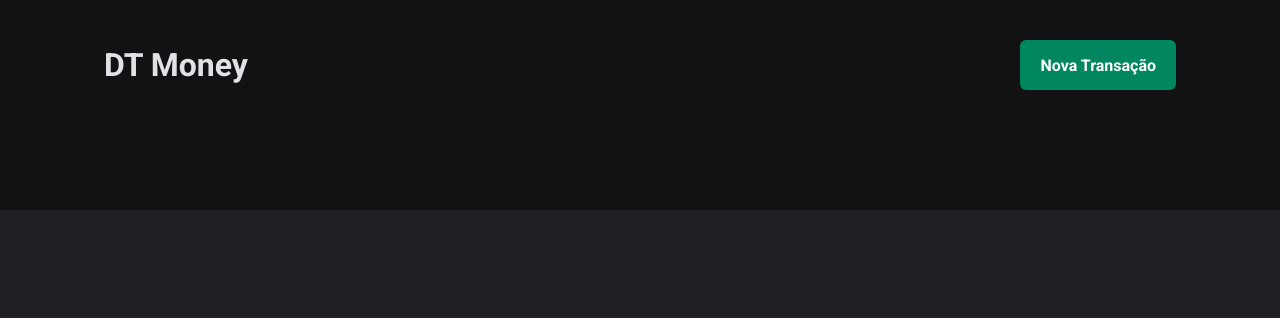
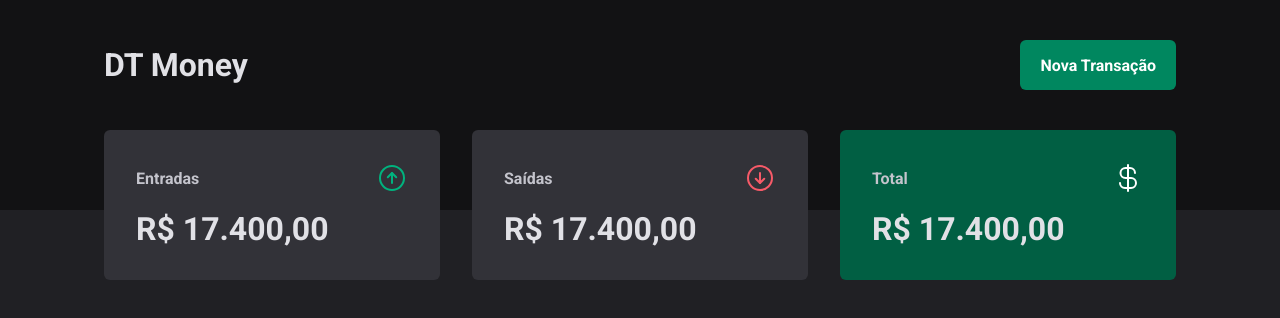
Before and after one commit to ciceroff/dt-money, a React (Vite) app: page / in a window 1280 px wide. Shown: the top 318 px of the page. Built offline with nearby package versions, Linux system fonts and the light colour scheme.

Commit message:
✨ add Summary component

```diff
--- a/package.json
+++ b/package.json
@@ -10,6 +10,7 @@
     "preview": "vite preview"
   },
   "dependencies": {
+    "phosphor-react": "^1.4.1",
     "react": "^18.2.0",
     "react-dom": "^18.2.0",
     "styled-components": "^5.3.10"
--- /dev/null
+++ b/src/components/Summary/index.tsx
@@ -0,0 +1,33 @@
+import { ArrowCircleDown, ArrowCircleUp, CurrencyDollar } from 'phosphor-react'
+import { SummaryCard, SummaryContainer } from './styles'
+
+export function Summary() {
+  return (
+    <SummaryContainer>
+      <SummaryCard>
+        <header>
+          <span>Entradas</span>
+          <ArrowCircleUp size={32} color="#00b37e" />
+        </header>
+
+        <strong>R$ 17.400,00</strong>
+      </SummaryCard>
+      <SummaryCard>
+        <header>
+          <span>Saídas</span>
+          <ArrowCircleDown size={32} color="#f75a68" />
+        </header>
+
+        <strong>R$ 17.400,00</strong>
+      </SummaryCard>
+      <SummaryCard variant="green">
+        <header>
+          <span>Total</span>
+          <CurrencyDollar size={32} color="#fff" />
+        </header>
+
+        <strong>R$ 17.400,00</strong>
+      </SummaryCard>
+    </SummaryContainer>
+  )
+}
--- /dev/null
+++ b/src/components/Summary/styles.ts
@@ -0,0 +1,44 @@
+import styled, { css } from 'styled-components'
+
+export const SummaryContainer = styled.section`
+  width: 100%;
+  max-width: 1120px;
+  margin: 0 auto;
+  padding: 0 1.5rem;
+
+  display: grid;
+  grid-template-columns: repeat(3, 1fr);
+  gap: 2rem;
+
+  margin-top: -5rem;
+`
+
+interface SummaryCardProps {
+  variant?: 'green'
+}
+
+export const SummaryCard = styled.div<SummaryCardProps>`
+  background: ${(props) => props.theme['gray-600']};
+  border-radius: 6px;
+  padding: 2rem;
+
+  header {
+    display: flex;
+    align-items: center;
+    justify-content: space-between;
+    color: ${(props) => props.theme['gray-300']};
+    font-size: 1rem;
+  }
+
+  strong {
+    display: block;
+    margin-top: 1rem;
+    font-size: 2rem;
+  }
+
+  ${(props) =>
+    props.variant === 'green' &&
+    css`
+      background: ${props.theme['green-700']};
+    `}
+`
--- a/src/pages/Transactions/index.tsx
+++ b/src/pages/Transactions/index.tsx
@@ -1,9 +1,11 @@
 import { Header } from '../../components/Header'
+import { Summary } from '../../components/Summary'
 
 export function Transactions() {
   return (
     <h1>
       <Header />
+      <Summary />
     </h1>
   )
 }
```
Also changed, not shown: 1 other file (tests, documents, lock files or other folders).
